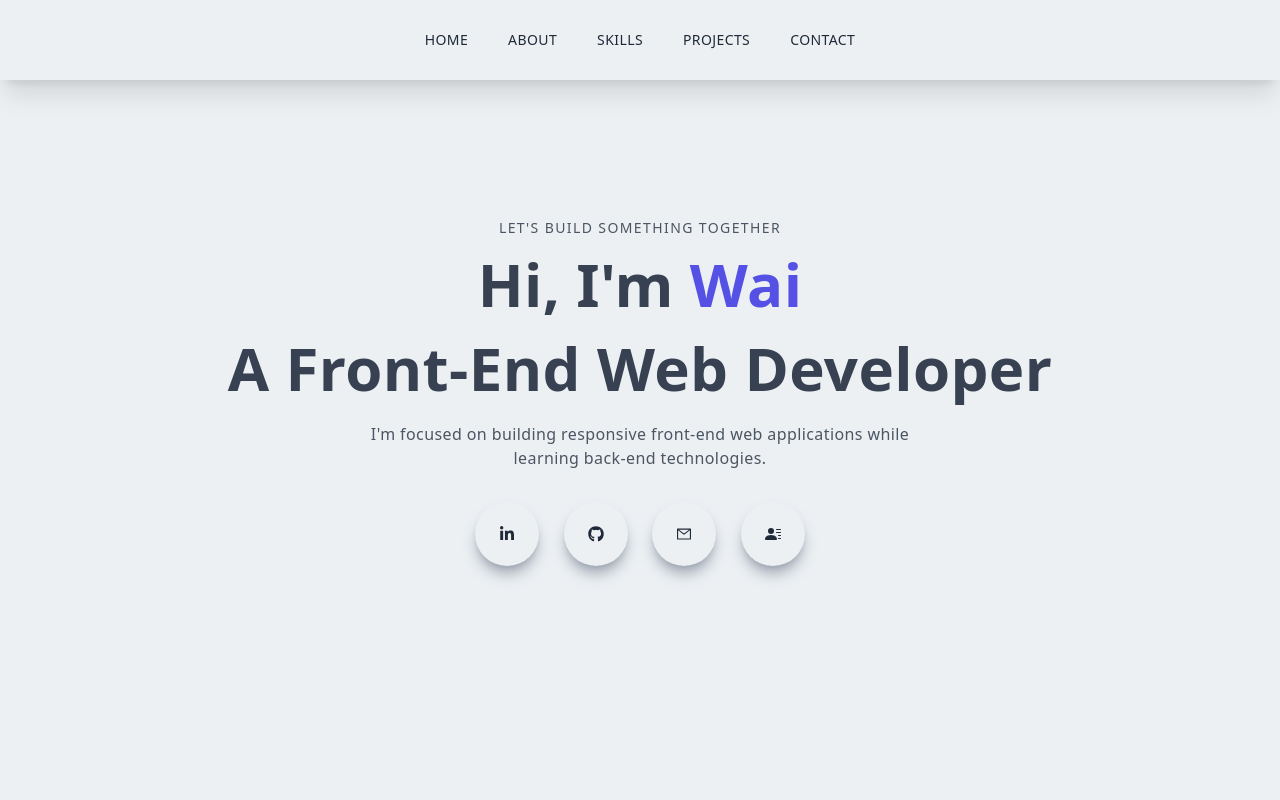
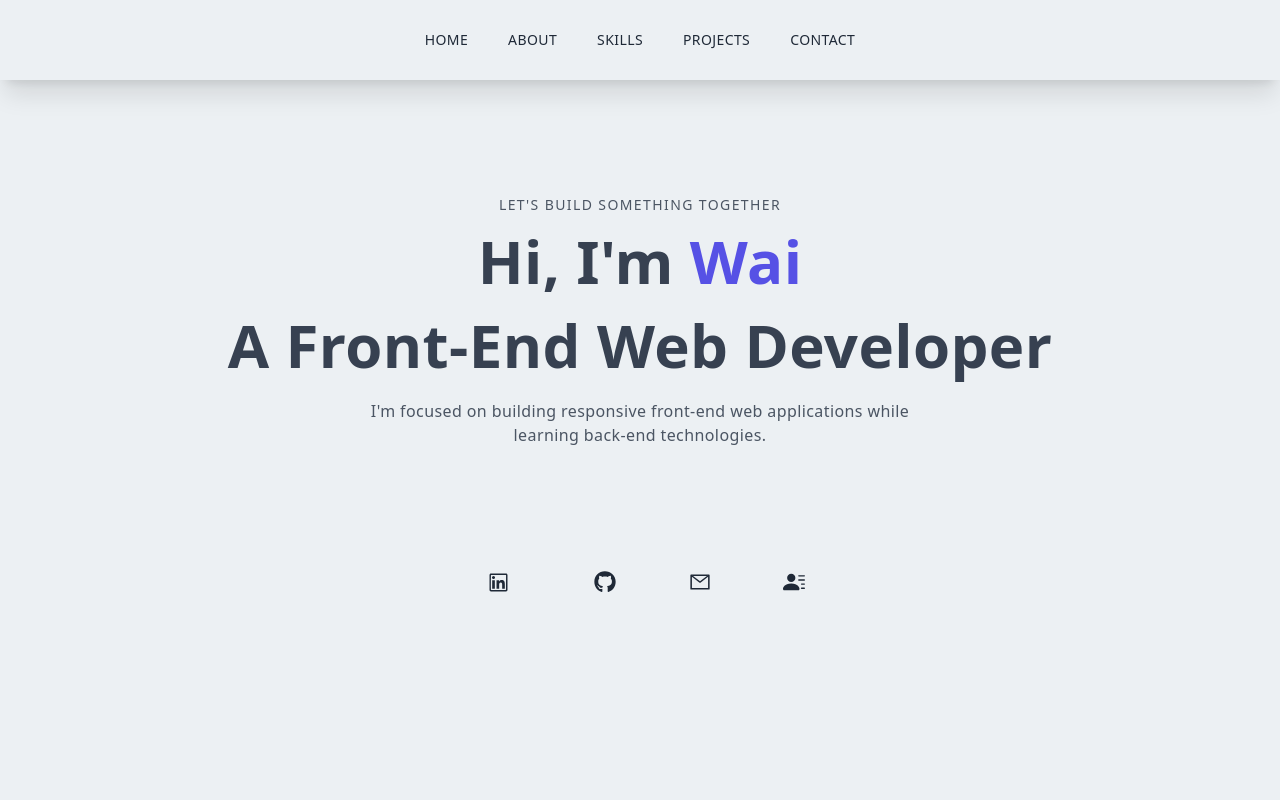
Before and after one commit to YenXXXW/portfolio, a Next.js app: page / in a window 1280 px wide. Shown: the top 800 px of the page. Built offline with nearby package versions, Linux system fonts and the light colour scheme.

Commit message:
added links

```diff
--- a/components/Navbar.js
+++ b/components/Navbar.js
@@ -43,11 +43,11 @@ const Navbar = () => {
     <div style={{backgroundColor:`${navBg}`}}
       className={
         shadow
-          ? 'fixed w-full h-20 shadow-xl z-[100] ease-in-out duration-300'
-          : 'fixed w-full h-20 z-[100]'
+          ? 'fixed w-full h-10 sm:h-20 shadow-xl z-[100] ease-in-out duration-300'
+          : 'fixed w-full h-10 sm:h-20 z-[100]'
       }
     >
-      <div className='flex justify-center items-center w-full h-full px-2 2xl:px-16'>
+      <div className='flex md:justify-center items-center w-full h-full px-2 2xl:px-16'>
 
         <div>
           <ul style={{ color: `${linkColor}` }} className='hidden md:flex'>
@@ -74,7 +74,7 @@ const Navbar = () => {
           <div
             style={{ color: `${linkColor}` }}
             onClick = {()=>setNav(true)}
-            className='cursor-pointer md:hidden'
+            className='cursor-pointer md:hidden ml-3 '
           >
             <AiOutlineMenu size={25} />
           </div>
@@ -95,79 +95,88 @@ const Navbar = () => {
             : 'fixed left-[-100%] top-0 ease-in duration-500 grid justify-items-start'
           }
         >
-          <div >
+          <div className='w-full'>
             <div className='flex w-full items-center justify-between'>
-              <Link href='/'>
-                <a>
-                  <Image
-                    src={'/logo.png'}
-                    width='70'
-                    height='35'
-                    alt='/'
-                  />
-                </a>
-              </Link>
               <div
-                className='rounded-full shadow-lg shadow-gray-400 p-2 cursor-pointer'
+                className=' p-2 cursor-pointer ml-auto'
                 onClick={()=>setNav(false)}
               >
                 <AiOutlineClose />
               </div>
             </div>
-            <div className='border-b border-gray-300'>
-              <p className='w-[85%] md:w-[90%] pb-2'>
-                Let&#39;s build something legendary together
-              </p>
-            </div>
           </div>
-          <div className='py-4 flex flex-col '>
+          <div className='py-4 flex flex-col'>
             <ul className='uppercase grid justify-items-start'>
               <Link href='/'>
-                <li onClick={()=>setNav(false)} className='pb-4 text-sm'>
+                <li onClick={()=>setNav(false)} className='pb-2 sm:pb-4 text-sm'>
                   Home
                 </li>
               </Link>
               <Link href='/#about'>
-                <li onClick={()=>setNav(false)} className='py-4 text-sm'>
+                <li onClick={()=>setNav(false)} className='py-3 sm:py-4 text-sm'>
                   About
                 </li>
               </Link>
               <Link href='/#skills'>
-                <li onClick={()=>setNav(false)} className='py-4 text-sm'>
+                <li onClick={()=>setNav(false)} className='py-3 sm:py-4 text-sm'>
                   Skills
                 </li>
               </Link>
               <Link href='/#projects'>
-                <li onClick={()=>setNav(false)} className='py-4 text-sm'>
+                <li onClick={()=>setNav(false)} className='py-3 sm:py-4 text-sm'>
                   Projects
                 </li>
               </Link>
               <Link href='/resume'>
-                <li onClick={()=>setNav(false)} className='py-4 text-sm'>
+                <li onClick={()=>setNav(false)} className='py-3 sm:py-4 text-sm'>
                   Resume
                 </li>
               </Link>
               <Link href='/#contact'>
-                <li onClick={()=>setNav(false)} className='py-4 text-sm'>
+                <li onClick={()=>setNav(false)} className='py-3 sm:py-4 text-sm'>
                   Contact
                 </li>
               </Link>
             </ul>
           </div>
-          <div className='pt-4 w-[80%]'>
-                <p className='uppercase tracking-widest text-[#5651e5] mb-3'>Let&#39;s connect</p>
+          <div className='pt-4 w-full'>
+                <p className='uppercase tracking-widest text-[#5651e5] text-sm mb-3'>Let&#39;s connect</p>
                 <div className='flex justify-between '>
-                    <div className='rounded-full shadow-lg shadow-gray-400 p-2 cursor-pointer'>
+                    <div className='p-2 cursor-pointer'>
+                      <a
+                        href='https://www.linkedin.com/in/wai-yan-395369252/'
+                        target='_blank'
+                        rel='noreferrer'
+                      >
                         <FaLinkedinIn />
+                      </a>
                     </div>
-                    <div className='rounded-full shadow-lg shadow-gray-400 p-2 cursor-pointer'>
+                    <div className='p-2 cursor-pointer'>
+                      <a
+                        href='https://github.com/YenXXXW?tab=repositories'
+                        target='_blank'
+                        rel='noreferrer'
+                      >
                         <FaGithub />
+                      </a>
                     </div>
-                    <div className='rounded-full shadow-lg shadow-gray-400 p-2 cursor-pointer'>
+                    <div className='p-2 cursor-pointer'>
+                      <a
+                        href='/'
+                        target='_blank'
+                        rel='noreferrer'
+                      >
                         <AiOutlineMail />
+                      </a>
                     </div>
-                    <div className='rounded-full shadow-lg shadow-gray-400 p-2 cursor-pointer'>
+                    <div className=' p-2 cursor-pointer'>
+                      <a
+                        href='/'
+                        target='_blank'
+                        rel='noreferrer'
+                      >
                         <BsFillPersonLinesFill />
+                      </a>
                     </div>
                 </div>
             </div>
--- a/components/main.js
+++ b/components/main.js
@@ -1,15 +1,15 @@
 import Link from 'next/link';
 import React from 'react';
-import { AiOutlineMail } from 'react-icons/ai';
+import { AiOutlineMail ,AiOutlineLinkedin } from 'react-icons/ai';
 import { BsFillPersonLinesFill } from 'react-icons/bs';
-import { FaGithub, FaLinkedinIn } from 'react-icons/fa';
+import { FaGithub } from 'react-icons/fa';
 
 const Main = () => {
   return (
     <div id='home' className='w-full h-screen text-center'>
       <div className='max-w-[1240px] w-full h-full mx-auto p-2 flex justify-center items-center'>
         <div>
-          <p className='uppercase text-sm tracking-widest text-gray-600'>
+          <p className='uppercase text-sm tracking-widest text-gray-600 mt-4'>
             LET&#39;S BUILD SOMETHING TOGETHER
           </p>
           <h1 className='py-4 text-gray-700'>
@@ -20,14 +20,23 @@ const Main = () => {
             I&#39;m focused on building responsive front-end web applications while
             learning back-end technologies.
           </p>
-          <div className='flex items-center justify-between max-w-[330px] m-auto py-4'>
+          <div className='flex items-center justify-between max-w-[330px] mx-auto mt-20 py-4'>
             <a
-              href='/'
+              href='https://www.linkedin.com/in/wai-yan-395369252/'
               target='_blank'
               rel='noreferrer'
             >
-              <div className='rounded-full shadow-lg shadow-gray-400 p-6 cursor-pointer hover:scale-110 ease-in duration-300'>
-                <FaLinkedinIn />
+              <div className=' p-3 cursor-pointer hover:scale-110 ease-in duration-300'>
+                <AiOutlineLinkedin size='23' />
+              </div>
+            </a>
+            <a
+              href='https://github.com/YenXXXW?tab=repositories'
+              target='_blank'
+              rel='noreferrer'
+            >
+              <div className=' cursor-pointer hover:scale-110 ease-in duration-300'>
+                <FaGithub  size='22' />
               </div>
             </a>
             <a
@@ -35,20 +44,19 @@ const Main = () => {
               target='_blank'
               rel='noreferrer'
             >
-              <div className='rounded-full shadow-lg shadow-gray-400 p-6 cursor-pointer hover:scale-110 ease-in duration-300'>
-                <FaGithub />
+              <div className='cursor-pointer hover:scale-110 ease-in duration-300'>
+                <AiOutlineMail  size='22'/>
               </div>
             </a>
-            <Link href='/'>
-              <div className='rounded-full shadow-lg shadow-gray-400 p-6 cursor-pointer hover:scale-110 ease-in duration-300'>
-                <AiOutlineMail />
+            <a
+              href='/'
+              target='_blank'
+              rel='noreferrer'
+            >
+              <div className='cursor-pointer hover:scale-110 ease-in duration-300'>
+                <BsFillPersonLinesFill  size='22'/>
               </div>
-            </Link>
-            <Link href='/'>
-              <div className='rounded-full shadow-lg shadow-gray-400 p-6 cursor-pointer hover:scale-110 ease-in duration-300'>
-                <BsFillPersonLinesFill />
-              </div>
-            </Link>
+            </a>
           </div>
         </div>
       </div>
```
